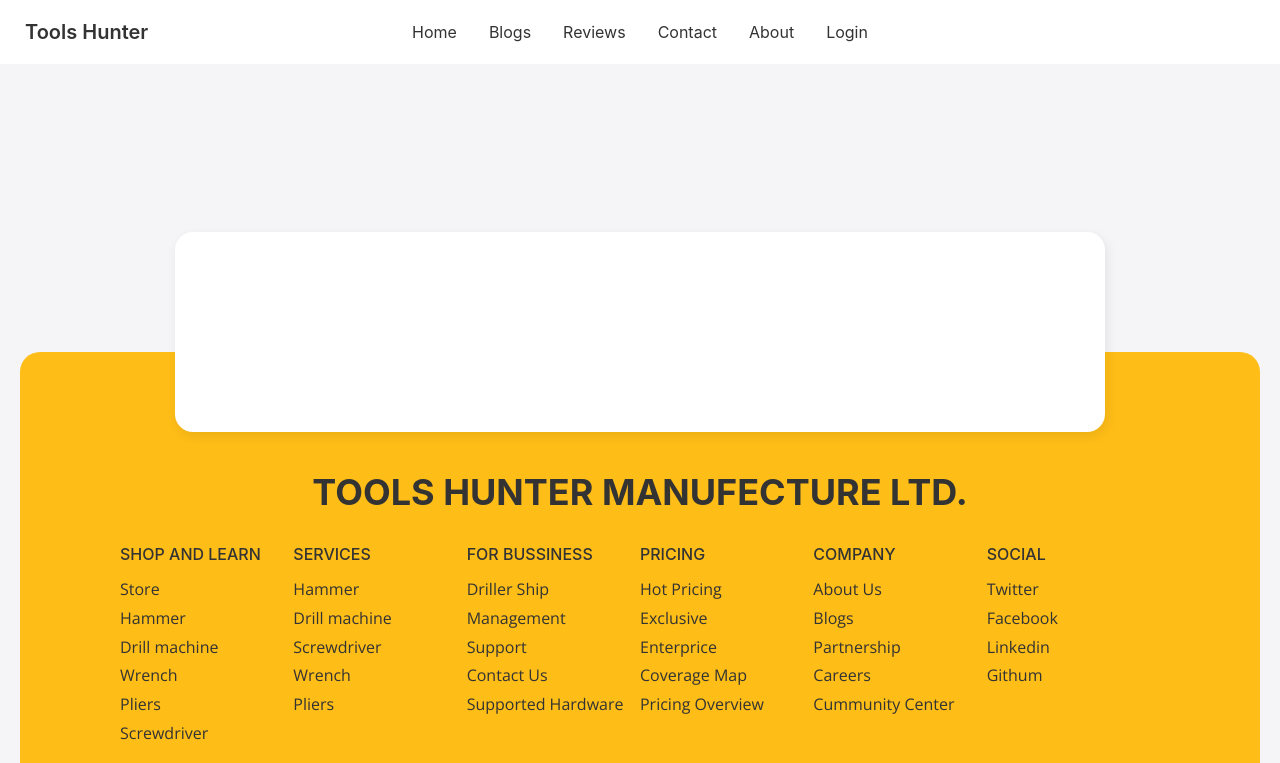
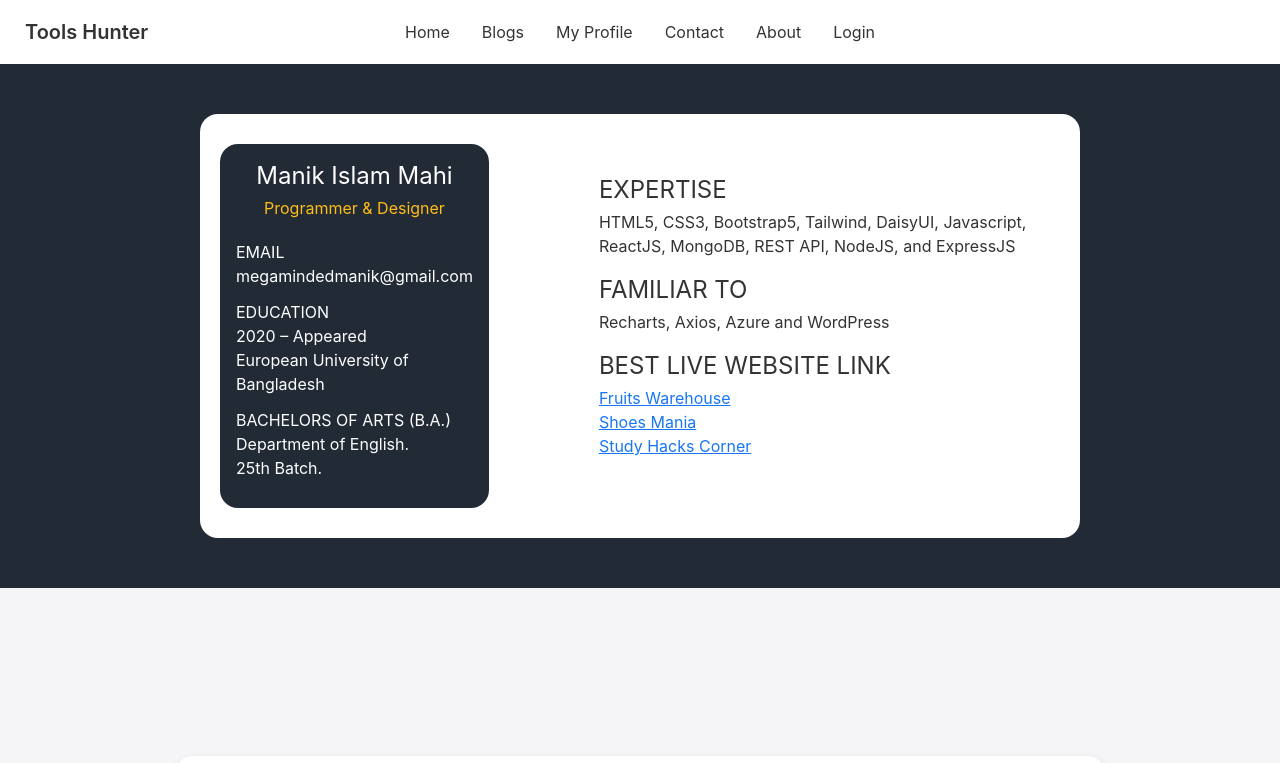
Before and after one commit to MagicManik/tools-hunter-client, a React (Create React App) app: page /profile in a window 1280 px wide. Shown: the top 763 px of the page. Built offline with nearby package versions, Linux system fonts and the light colour scheme; no server answers.

Commit message:
my profile page done

```diff
--- a/src/App.js
+++ b/src/App.js
@@ -12,6 +12,8 @@ import MyProfile from './Pages/Dashboard/MyProfile';
 import MyReview from './Pages/Dashboard/MyReview';
 import MyOrders from './Pages/Dashboard/MyOrders';
 import Footer from './Pages/Shared/Footer';
+import Parchase from './Pages/Parchase/Parchase';
+import Profile from './Pages/Profile/Profile';
 
 function App() {
   return (
@@ -20,6 +22,13 @@ function App() {
       <Routes>
         <Route path='/' element={<Home></Home>}></Route>
         <Route path='home' element={<Home></Home>}></Route>
+        <Route path='profile' element={<Profile></Profile>}></Route>
+        <Route path='parchase/:id' element={
+          <RequireAuth>
+            <Parchase></Parchase>
+          </RequireAuth>}>
+
+        </Route>
 
         <Route path='dashboard' element={
           <RequireAuth>
--- a/src/Pages/Hoom/Tool.css
+++ b/src/Pages/Hoom/Tool.css
@@ -5,7 +5,7 @@
     box-shadow: 2px 4px 12px rgb(0 0 0 / 8%);
     position: relative;
     width: 100%;
-    height: 460px;
+    height: 465px;
 }
 
 .tool-body img {
--- a/src/Pages/Hoom/Tool.js
+++ b/src/Pages/Hoom/Tool.js
@@ -1,20 +1,28 @@
 import React from 'react';
+import { useNavigate } from 'react-router-dom';
 import './Tool.css'
 
 const Tool = ({ tool }) => {
-    const { img, name, description, quantity, available, price } = tool;
+    const { _id, img, name, description, quantity, available, price } = tool;
     const sliceDescription = description.slice(0, 80);
+
+    const navigate = useNavigate();
+
+    const handleParchase = id => {
+        navigate(`/parchase/${id}`)
+    }
+
     return (
         <div className='tool-body'>
             <img src={img} alt="" />
-            <h4>{name}</h4>
+            <h4 className='text-1xl font-bold text-secondary'>{name}</h4>
             <p>{sliceDescription}</p>
             <p>Available: {available}</p>
             <p>Minimum Order: {quantity}</p>
             <p>Per Unit Price: ${price}</p>
 
             <div className='buy-now-btn-container'>
-                <button className='btn btn-primary'>Buy Now</button>
+                <button onClick={() => handleParchase(_id)} className='btn btn-primary'>Buy Now</button>
             </div>
 
         </div>
--- /dev/null
+++ b/src/Pages/Parchase/Parchase.css
@@ -0,0 +1,82 @@
+.product-container {
+    display: grid;
+    grid-template-columns: repeat(2, 1fr);
+    grid-gap: 80px;
+    margin: 0 150px;
+}
+
+.container {
+    height: 650px;
+    padding: 20px;
+    position: relative;
+    border-radius: 18px;
+    background-color: #fff;
+    box-shadow: 2px 4px 12px rgb(0 0 0 / 8%);
+}
+
+
+/* form */
+
+.update-container {
+    width: 70%;
+    margin: 60px auto;
+    border-radius: 20px;
+    padding: 5px;
+    background-color: #fff;
+    box-shadow: 0px 2px 70px 0px rgb(110 130 208 / 18%);
+}
+
+.update-title {
+    text-align: center;
+    padding: 30px 0;
+    font-family: 'Poppins', sans-serif;
+    font-weight: bold;
+    color: #218cff;
+
+}
+
+
+.add-input-field {
+    width: 90%;
+    display: block;
+    margin: 8px auto;
+    padding: 10px;
+    border-radius: 8px;
+    border: 1px solid #d6d6d6;
+    font-family: 'Open Sans', sans-serif;
+    font-size: 15px;
+    font-weight: bold;
+    outline: rgb(255, 220, 220);
+}
+
+.add-input-field:focus {
+    border-color: #007aff;
+    box-shadow: 0 0 0 3px rgb(0 122 255 / 25%);
+    color: rgb(104, 104, 104);
+}
+
+
+
+
+@media screen and (max-width: 576px) {
+    .product-container {
+        display: grid;
+        grid-template-columns: 1fr;
+        grid-gap: 20px;
+        margin: 10px;
+    }
+
+    .container {
+        border: 1px solid #007aff;
+        padding: 15px;
+    }
+
+    .update-container {
+        margin: 35px auto;
+        width: 91%;
+    }
+
+    .add-input-field {
+        width: 91%;
+    }
+}
--- /dev/null
+++ b/src/Pages/Parchase/Parchase.js
@@ -0,0 +1,81 @@
+import React from 'react';
+import { useAuthState } from 'react-firebase-hooks/auth';
+import { useParams } from 'react-router-dom';
+import auth from '../../firebase.init';
+import useTool from '../../hooks/useTool';
+import './Parchase.css'
+
+const Parchase = () => {
+    const { id } = useParams();
+    const [user] = useAuthState(auth);
+
+    const [tool, setTool] = useTool(id);
+
+    const { _id, img, name, description, quantity, available, price } = tool;
+
+
+
+    return (
+        <section className='bg-accent py-24'>
+
+            <div className='product-container'>
+                <div className='container'>
+                    <h5 className='text-center font-sans font-bold text-2xl my-5'>Product Details</h5>
+                    <img className='img-fluid d-block mx-auto' src={img} alt="" />
+                    <h5 className='product-text my-2'>{name}</h5>
+                    <h6 className='product-text'>Per Carton: ${price}</h6>
+                    <h6 className='product-text'>Product ID: {_id}</h6>
+                    {
+                        quantity === 0
+                            ?
+                            <p className='text-danger fw-bold'>Sold Out</p>
+                            :
+                            <p>Quantity: {quantity} </p>
+                    }
+                    <small className='inventory-text'>{description}</small>
+                    <h6 className='inventory-text my-3'>Supplier: <span className='text-primary'>{available}</span></h6>
+
+                    <div>
+                        <button className='restock-btn'>DELIVERD</button>
+                    </div>
+
+                </div>
+
+
+                <div className='container'>
+
+                    <form className='update-form mx-auto'>
+                        <h5 className='text-center font-sans font-bold text-2xl my-5'>Please Order Confirm</h5>
+
+                        <label className='mx-6 font-bold' htmlFor="name">Name</label>
+                        <input className='add-input-field' type="text" name="name" id="" value={user.displayName} disabled readOnly required />
+
+                        <label className='mx-6 font-bold' htmlFor="name">Email</label>
+                        <input className='add-input-field' type="email" name="name" id="" value={user.email} disabled readOnly required />
+
+                        <textarea className='add-input-field' name="address" id="" cols="30" rows="2" placeholder='Enter your address' required></textarea>
+
+                        <input className='add-input-field' type="text" name="price" id="" placeholder='Price' required />
+
+                        <input className='add-input-field' type="number" name="quantity" id="" placeholder='Quantity' required />
+
+                        <input className='add-input-field' type="text" name="url" id="" placeholder='Picture URL' required />
+
+                        <input className='add-input-field' type="text" name="supplier" id="" placeholder='Your name' required />
+
+
+
+                        <input className='add-item-button' type="submit" value="Add iTem" />
+
+
+
+
+                    </form>
+
+                </div>
+            </div>
+        </section>
+    );
+};
+
+export default Parchase;
--- /dev/null
+++ b/src/Pages/Profile/Profile.css
@@ -0,0 +1,54 @@
+.profile-section {
+    padding: 50px 200px;
+    background-color: #222a35;
+}
+
+.profile-container {
+    padding: 30px 20px;
+    border-radius: 18px;
+    background-color: #fff;
+}
+
+.profile-content {
+    display: grid;
+    grid-template-columns: 1fr 2fr;
+    justify-content: center;
+    grid-gap: 100px;
+}
+
+.know-me {
+    background-color: #222a35;
+    padding: 16px;
+    border-radius: 18px;
+    color: #fff;
+}
+
+.expertise-container {
+    padding: 10px;
+    margin: 20px 0;
+}
+
+.expertise-container a {
+    text-decoration: underline;
+    color: #1877f2;
+}
+
+
+@media screen and (max-width: 576px) {
+    .profile-section {
+        padding: 20px 10px;
+    }
+
+    .profile-container {
+        padding: 16px;
+    }
+
+    .profile-content {
+        grid-template-columns: 1fr;
+        grid-gap: 0px;
+    }
+
+    .know-me {
+        border-radius: 18px;
+    }
+}
--- /dev/null
+++ b/src/Pages/Profile/Profile.js
@@ -0,0 +1,58 @@
+import React from 'react';
+import './Profile.css'
+
+const Profile = () => {
+    return (
+        <div className='profile-section'>
+            <div className='profile-container'>
+
+
+                <div className='profile-content'>
+                    <div className='know-me'>
+                        <h3 className='text-2xl text-center'>Manik Islam Mahi</h3>
+                        <h5 className='text-primary text-center mb-5 mt-1'>Programmer & Designer</h5>
+                        <label htmlFor="email">EMAIL</label>
+                        <h5 className='mb-3'>megamindedmanik@gmail.com</h5>
+                        <h3>EDUCATION</h3>
+                        <p>2020 – Appeared
+                            <br />
+                            European University
+                            of Bangladesh
+                        </p>
+                        <p className='my-3'>
+                            BACHELORS OF ARTS (B.A.)
+                            Department of English.
+                            <br />
+                            25th Batch.
+                        </p>
+                    </div>
+
+                    <div className='expertise-container'>
+                        <h3 className='text-2xl'>EXPERTISE</h3>
+
+                        <p className='my-1'>HTML5, CSS3, Bootstrap5, Tailwind, DaisyUI, Javascript, ReactJS, MongoDB, REST API, NodeJS, and ExpressJS
+                        </p>
+
+
+                        <h3 className='text-2xl mt-4'>FAMILIAR TO</h3>
+
+                        <p className='my-1'>Recharts, Axios, Azure and WordPress
+                        </p>
+
+                        <h3 className='text-2xl mt-4 mb-1'>BEST LIVE WEBSITE LINK</h3>
+
+                        <p><a href="https://fresh-fruits-warehouse-64fd3.web.app/">Fruits Warehouse</a></p>
+                        <p><a href="https://shoes-mania.netlify.app/">Shoes Mania</a></p>
+                        <p><a href="https://study-hacks-corner.web.app/">Study Hacks Corner</a></p>
+                    </div>
+                </div>
+
+
+
+            </div>
+
+        </div >
+    );
+};
+
+export default Profile;
--- a/src/Pages/Shared/Footer.js
+++ b/src/Pages/Shared/Footer.js
@@ -2,6 +2,7 @@ import React from 'react';
 import './Footer.css'
 
 const Footer = () => {
+
     return (
         <section className='pt-72 bg-accent'>
             <div className='bg-primary footer-section'>
--- a/src/Pages/Shared/Navbar.js
+++ b/src/Pages/Shared/Navbar.js
@@ -18,7 +18,7 @@ const Navbar = () => {
     const menuItems = <>
         <li><Link to="/">Home</Link></li>
         <li><Link to="/blogs">Blogs</Link></li>
-        <li><Link to="/reviews">Reviews</Link></li>
+        <li><Link to="/profile">My Profile</Link></li>
         <li><Link to="/contact">Contact</Link></li>
         <li><Link to="/about">About</Link></li>
         {
--- /dev/null
+++ b/src/hooks/useTool.js
@@ -0,0 +1,15 @@
+import { useEffect, useState } from "react"
+
+const useTool = id => {
+    const [tool, setTool] = useState({});
+
+    useEffect(() => {
+        fetch(`tools.json/tool/${id}`)
+            .then(res => res.json())
+            .then(data => setTool(data))
+    }, [id, tool]);
+
+    return [tool, setTool]
+}
+
+export default useTool;
```
